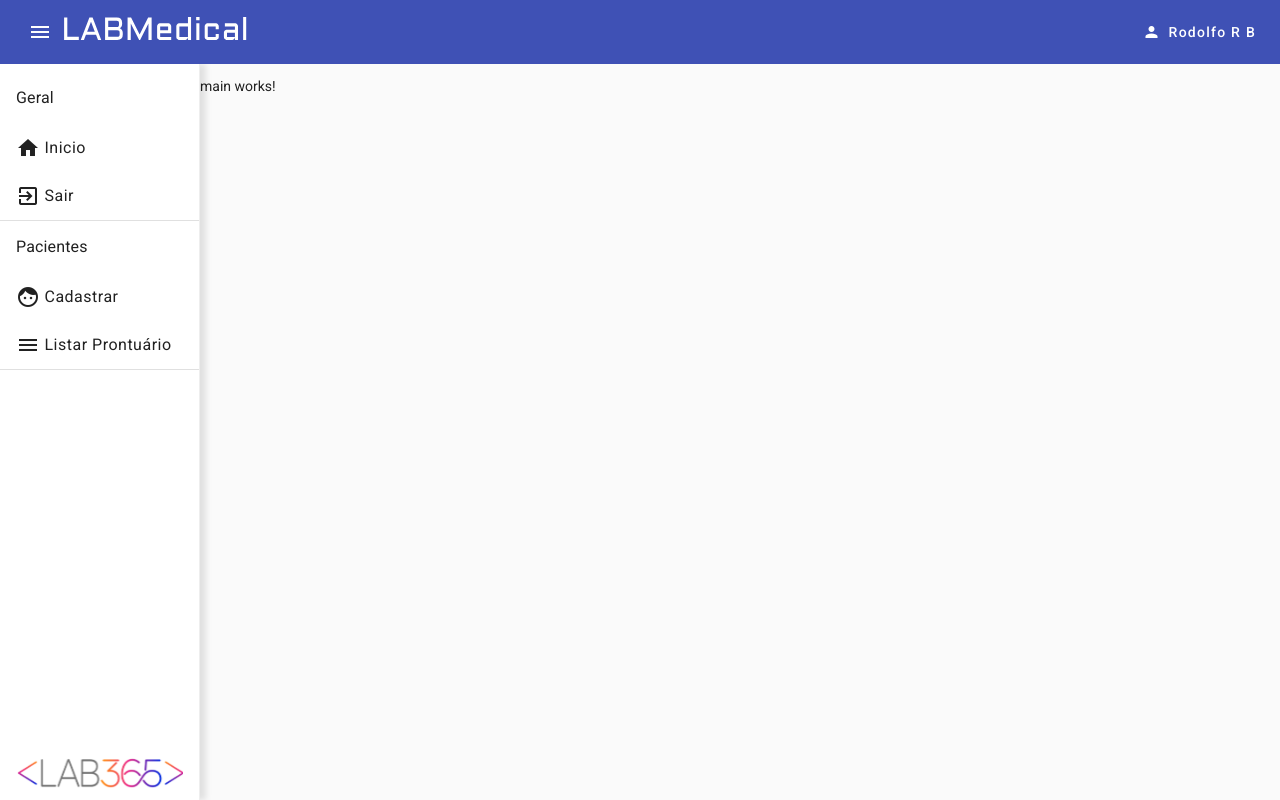
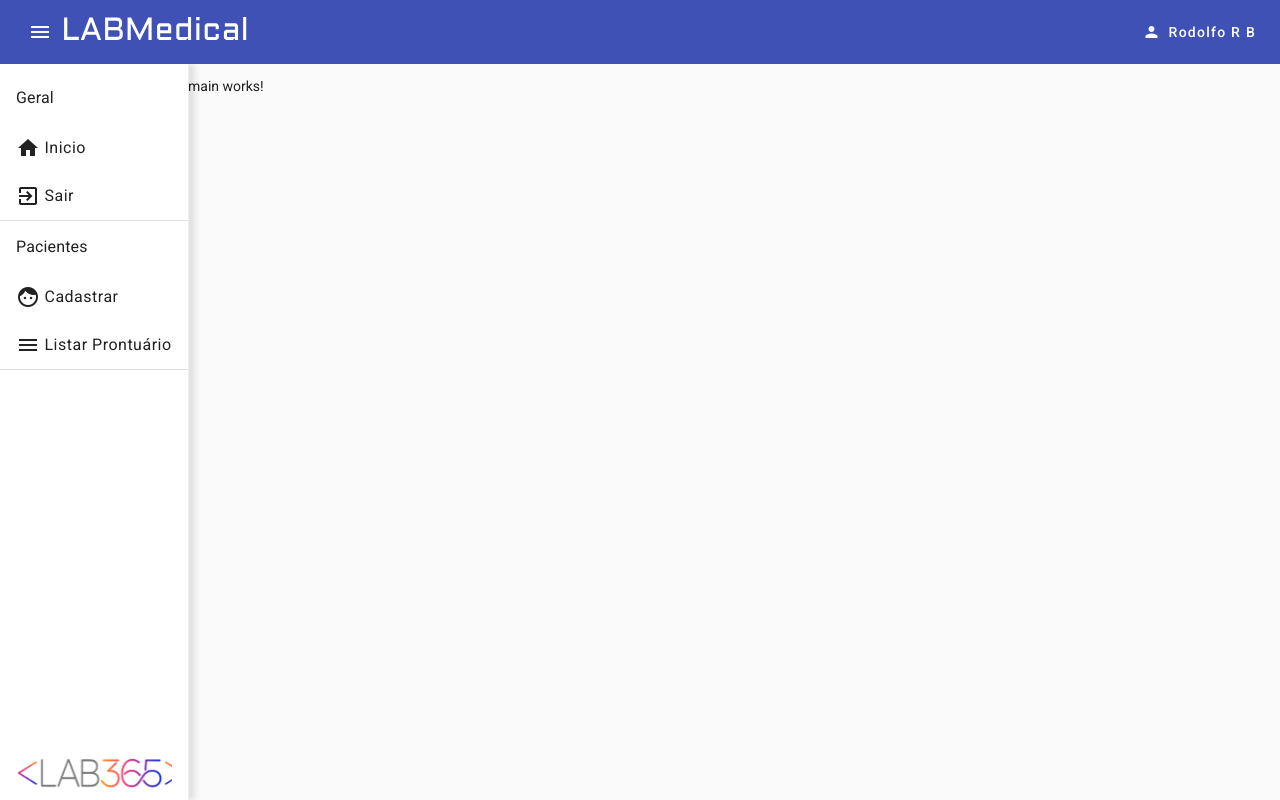
Before and after one commit to rodolfobortolozo/LABMedical-LABMedicine-LTDA, an Angular app: page / in a window 1280 px wide. Built offline with nearby package versions, Linux system fonts and the light colour scheme.

Commit message:
Correção Layout

```diff
--- a/package.json
+++ b/package.json
@@ -15,6 +15,7 @@
     "@angular/common": "^15.1.0",
     "@angular/compiler": "^15.1.0",
     "@angular/core": "^15.1.0",
+    "@angular/flex-layout": "^14.0.0-beta.41",
     "@angular/forms": "^15.1.0",
     "@angular/material": "^15.1.0",
     "@angular/platform-browser": "^15.1.0",
--- a/src/app/app.module.ts
+++ b/src/app/app.module.ts
@@ -9,7 +9,6 @@ import { RouterModule } from '@angular/router';
 import { SharedModule } from './shared/shared.module';
 
 import { HttpClientModule } from '@angular/common/http';
-import { ReactiveFormsModule } from '@angular/forms';
 
 @NgModule({
   declarations: [AppComponent],
--- a/src/app/custom-material/custom-material.module.ts
+++ b/src/app/custom-material/custom-material.module.ts
@@ -34,6 +34,7 @@ import { MatPaginatorModule } from '@angular/material/paginator';
 import { DragDropModule } from '@angular/cdk/drag-drop';
 import { MatNativeDateModule } from '@angular/material/core';
 import { MAT_DATE_FORMATS } from '@angular/material/core';
+import { FlexModule } from '@angular/flex-layout/flex';
 
 // Alterar Data para Portugues
 export const MY_FORMATS = {
@@ -80,6 +81,7 @@ export const MY_FORMATS = {
     MatSortModule,
     MatRadioModule,
     MatNativeDateModule,
+    FlexModule,
   ],
   exports: [
     CommonModule,
@@ -112,6 +114,7 @@ export const MY_FORMATS = {
     MatSortModule,
     MatRadioModule,
     MatNativeDateModule,
+    FlexModule,
   ],
 
   // Utiliza Data e idioma portugues
--- a/src/app/features/patient/add-edit/add-edit.component.html
+++ b/src/app/features/patient/add-edit/add-edit.component.html
@@ -1,12 +1,13 @@
-<div fxLayout="column" fxLayoutAlign="center none">
-    <div fxFlex="100%">
-        <h4>Preencha os campos para cadastrar</h4>
+<div class="container" fxLayout="row" fxLayoutAlign="center none">
+    <div fxFlex="95%">
         <mat-card>
+            <h4>Preencha os campos para cadastrar</h4>
             <mat-card-content>
                 <div>
                     <h4>Identificação</h4>
                 </div>
                 <form [formGroup]="formPatient" (ngSubmit)="onSubmit()">
+
                     <mat-form-field class="edit" appearance="fill">
                         <mat-label>Nome Completo</mat-label>
                         <input matInput placeholder="Nome Completo" formControlName="nome">
--- a/src/app/features/patient/patient.module.ts
+++ b/src/app/features/patient/patient.module.ts
@@ -3,7 +3,7 @@ import { CommonModule } from '@angular/common';
 import { CustomMaterialModule } from 'src/app/custom-material/custom-material.module';
 import { PatientRoutingModule } from './patient-routing.module';
 import { AddEditComponent } from './add-edit/add-edit.component';
-import { FormsModule, ReactiveFormsModule } from '@angular/forms';
+import { ReactiveFormsModule } from '@angular/forms';
 
 @NgModule({
   declarations: [AddEditComponent],
--- a/src/app/shared/layout/layout.component.scss
+++ b/src/app/shared/layout/layout.component.scss
@@ -29,20 +29,20 @@
 
 .navbar-sidenav-container {
   /* When the sidenav is not fixed, stretch the sidenav container to fill the available space. This
-             causes `<mat-sidenav-content>` to act as our scrolling element for desktop layouts. */
+           causes `<mat-sidenav-content>` to act as our scrolling element for desktop layouts. */
   flex: 1;
 }
 
 .navbar-is-mobile .navbar-sidenav-container {
   /* When the sidenav is fixed, don't constrain the height of the sidenav container. This allows the
-             `<body>` to be our scrolling element for mobile layouts. */
+           `<body>` to be our scrolling element for mobile layouts. */
   flex: 1 0 auto;
 }
 
 /*Set sidenav width*/
 
 mat-sidenav {
-  min-width: 200px !important;
+  min-width: 180px !important;
   border-right: 1px solid #eee;
   box-shadow: 6px 0 6px rgba(0, 0, 0, 0.1);
   /* background-color:rgb(63, 81, 181); */
--- a/src/app/shared/shared.module.ts
+++ b/src/app/shared/shared.module.ts
@@ -2,7 +2,7 @@ import { NgModule } from '@angular/core';
 import { CommonModule } from '@angular/common';
 import { LayoutComponent } from './layout/layout.component';
 import { CustomMaterialModule } from 'src/app/custom-material/custom-material.module';
-import { Router, RouterModule } from '@angular/router';
+import { RouterModule } from '@angular/router';
 
 @NgModule({
   declarations: [LayoutComponent],
```
Also changed, not shown: 1 other file (tests, documents, lock files or other folders).
